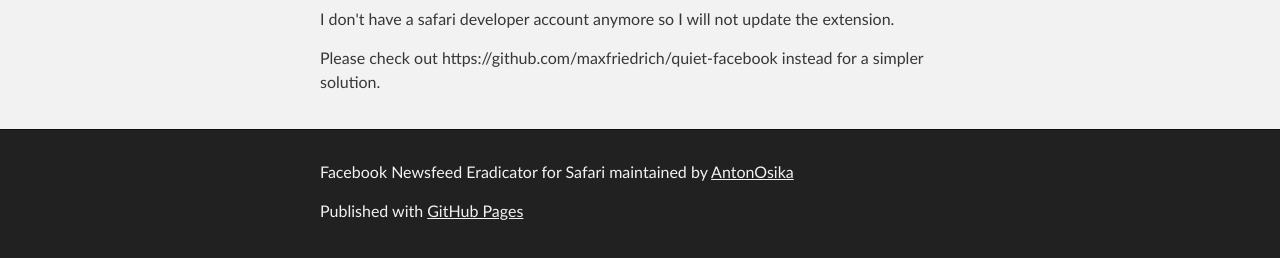
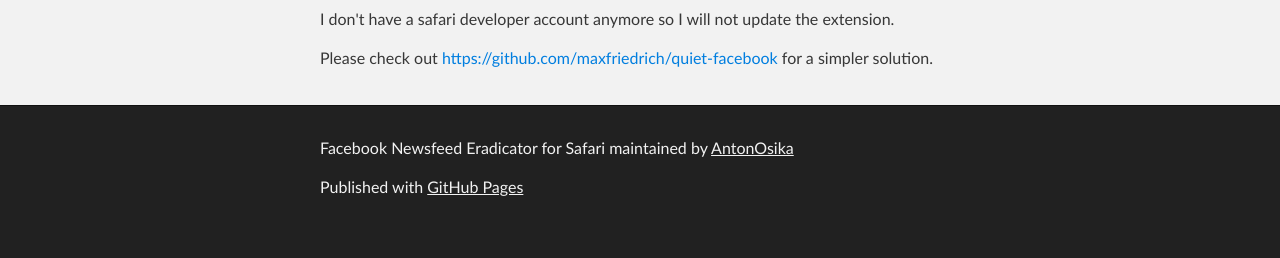
Before and after one commit to AntonOsika/newsfeed-eradicator, a plain HTML site: page index.html in a window 1280 px wide. Shown: the part 590-848 px from the top of the page. After the commit the page ends 824 px from the top, so only its background shows below. Drawn offline with Linux system fonts and the light colour scheme.

Commit message:
Update index.html

```diff
--- a/index.html
+++ b/index.html
@@ -46,7 +46,7 @@
 
 
 
-        <p>Please check out https://github.com/maxfriedrich/quiet-facebook instead for a simpler solution.</p>
+        <p>Please check out <a href="https://github.com/maxfriedrich/quiet-facebook"> https://github.com/maxfriedrich/quiet-facebook </a> for a simpler solution.</p>
 
 
       </section>
```
